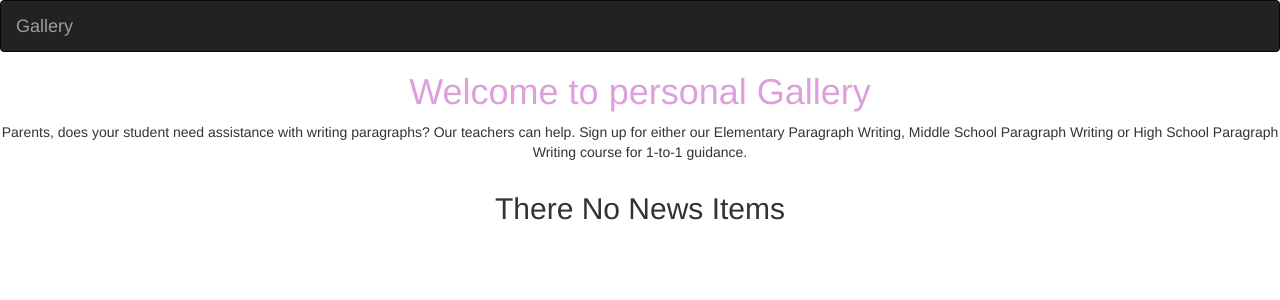
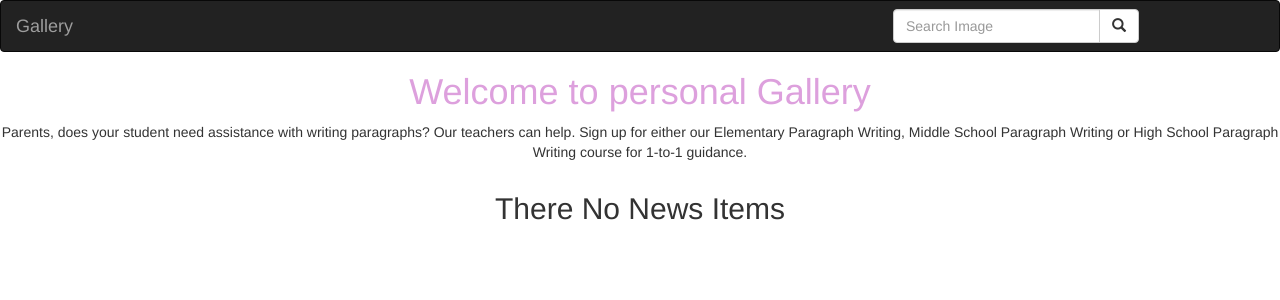
Before and after one commit to UmuhireAnuarithe/Personal_Gallery, a Django app: page / in a window 1280 px wide. Shown: the top 300 px of the page. Run offline with Django 3.2, Linux system fonts and the light colour scheme; data that the repository does not hold is empty; some libraries are stand-ins or nearby versions.

Commit message:
added search functionality

```diff
--- a/Photos/models.py
+++ b/Photos/models.py
@@ -9,5 +9,11 @@ class Image(models.Model):
     # pub_date = models.DateTimeField(auto_now_add=True)
     # location = models.ForeignKey(Location)
 
+    @classmethod
+    def search_by_name(cls,search_term):
+        Photos = cls.objects.filter(name__icontains=search_term)
+        return Photos
+
+
 class Location(models.Model):
     lacation = models.CharField(max_length =60)
--- a/Photos/templates/navbar.html
+++ b/Photos/templates/navbar.html
@@ -11,6 +11,22 @@
     <div class="navbar-header">
       <a class="navbar-brand" href="{% url 'index' %}">Gallery</a>
     </div>
+
+      <!-- Adding a search form  -->
+      <div class="col-sm-4 col-md-4 navbar-right">
+
+        <form class="navbar-form" role="search" action="{% url 'search_results' %}">
+
+          <div class="input-group">
+            <input type="text" class="form-control" placeholder="Search Image" name="image">
+            <div class="input-group-btn">
+              <button class="btn btn-default" type="submit"><i class="glyphicon glyphicon-search"></i></button>
+            </div>
+          </div>
+
+        </form>
+      </div>
+      <!-- search form end -->
   </div>
 </nav>
 </body>
--- a/Photos/urls.py
+++ b/Photos/urls.py
@@ -3,5 +3,5 @@ from . import views
 
 urlpatterns=[
     url(r'^$',views.index,name='index'),
-
+    url(r'^search/', views.search_results, name='search_results')
 ]
--- a/Photos/views.py
+++ b/Photos/views.py
@@ -9,3 +9,16 @@ def index(request):
     images = Image.objects.all()
     locations = Location.objects.all()
     return render(request,'index.html',{'images':images,'locations':locations})
+
+def search_results(request):
+
+    if 'image' in request.GET and request.GET["image"]:
+        search_term = request.GET.get("image")
+        searched_images = Image.search_by_name(search_term)
+        message = f"{search_term}"
+
+        return render(request, 'all_Photos/search.html',{"message":message,"images": searched_images})
+
+    else:
+        message = "You haven't searched for any term"
+        return render(request, 'all_Photos/search.html',{"message":message})
```
Also changed, not shown: Photos/templates/all_Photos/search.html (added, +29 -0 lines).
